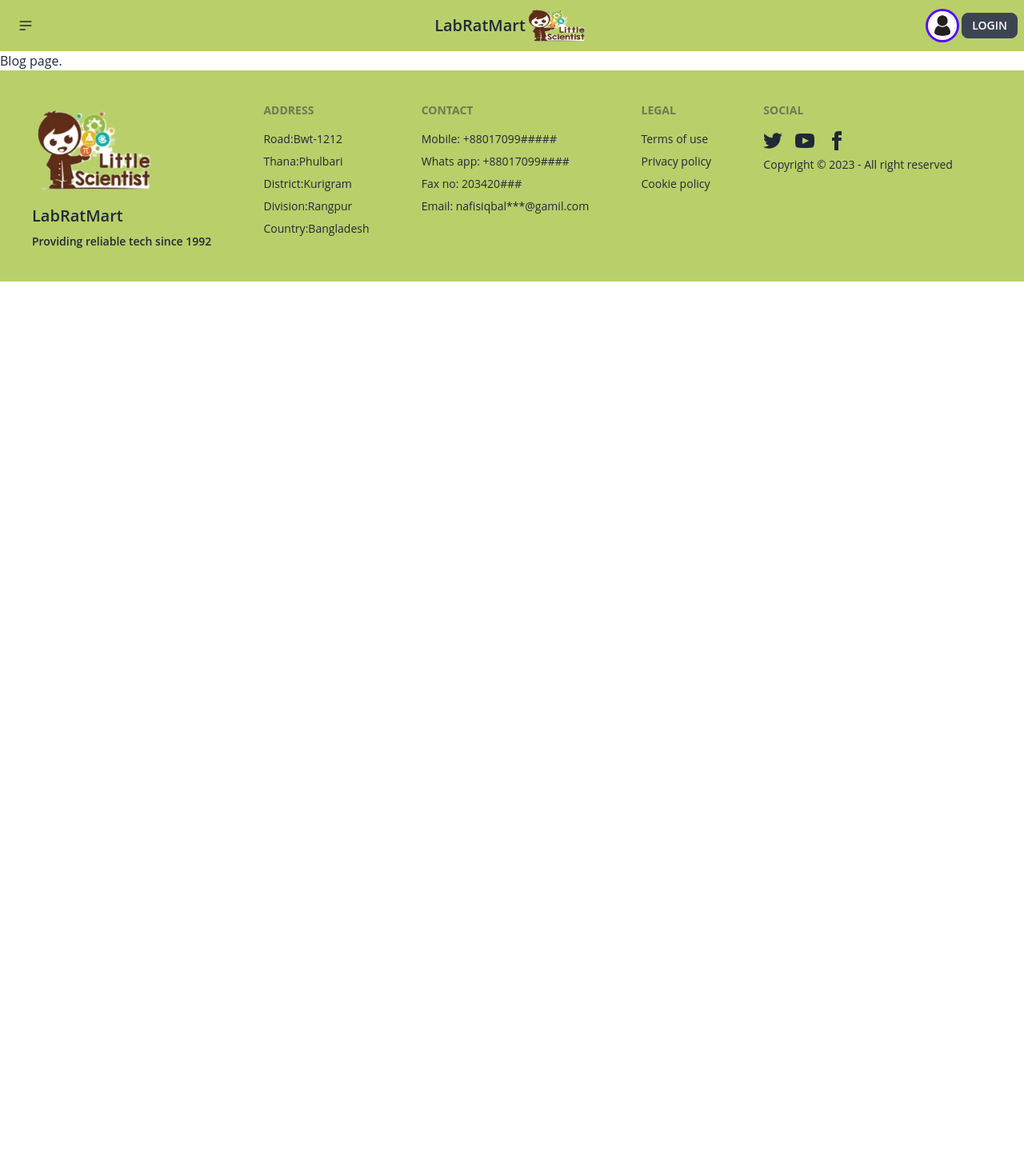
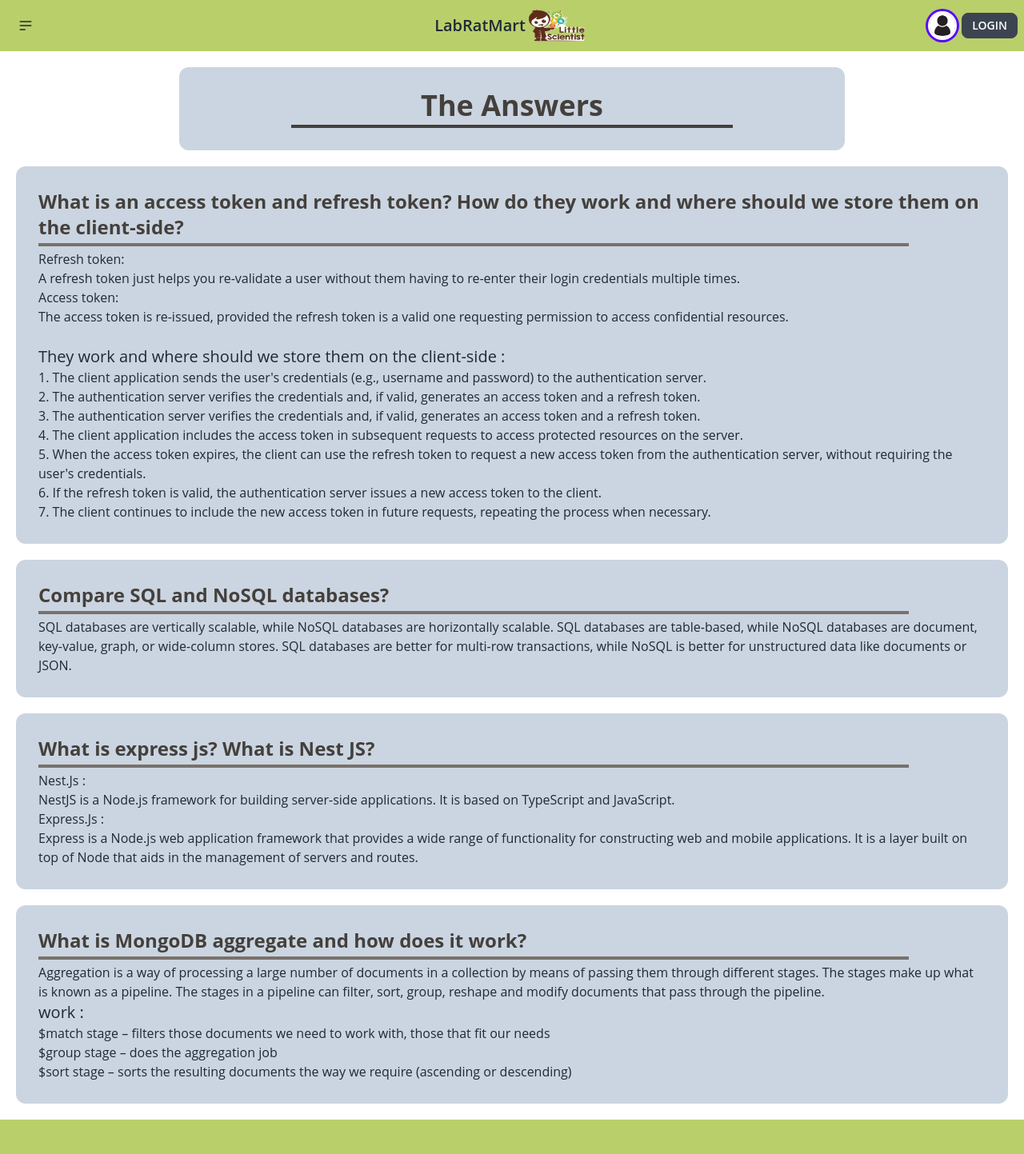
Before and after one commit to NafisOfficial/LabRatMart, a React (Vite) app: page /blogs in a window 1280 px wide. Shown: the top 1443 px of the page at 80% size. Before the commit the page ends 800 px from the top, so only its background shows below. Built offline with nearby package versions, Linux system fonts and the light colour scheme; no server answers.

Commit message:
project done

```diff
--- a/src/Component/Addtoys/Addtoy.jsx
+++ b/src/Component/Addtoys/Addtoy.jsx
@@ -27,7 +27,7 @@ useTitle('AddToy')
 
         const productDetails={productName,photoUrl,sellerName,sellerEmail,category,price,rating,quantity,description};
 
-        fetch('http://localhost:5000/user-submit-toy-details',{
+        fetch('https://toy-server-nafisofficial.vercel.app/user-submit-toy-details',{
             method: "POST",
             headers:{
                 'Content-Type': 'application/json'
--- a/src/Component/Alltoys/Alltoys.jsx
+++ b/src/Component/Alltoys/Alltoys.jsx
@@ -13,7 +13,7 @@ const Alltoys = () => {
     const [Alldata,setAlldatas] = useState([])
 
     useEffect(()=>{
-        fetch('http://localhost:5000/user-submit-toy-details')
+        fetch('https://toy-server-nafisofficial.vercel.app/user-submit-toy-details')
         .then(res=>res.json())
         .then(data=>setAlldatas(data))
     },[])
--- a/src/Component/Blog/Blog.jsx
+++ b/src/Component/Blog/Blog.jsx
@@ -5,8 +5,74 @@ const Blog = () => {
     useTitle('Blog')
     return (
         <div>
-            Blog page.
-        </div>
+           <div className="my-5 md:mx-56 md:p-7 bg-slate-300 rounded-xl">
+        <h1 className="text-4xl font-bold text-center text-stone-700">
+          The Answers
+        </h1>
+        <hr className="mt-1 border-2 md:mx-28 border-stone-700 " />
+      </div>
+
+      <div className="my-5 md:mx-5 p-7 bg-slate-300 rounded-xl">
+        <h1 className="text-2xl font-bold text-stone-700">
+        What is an access token and refresh token? How do they work and where should we store them on the client-side?
+        </h1>
+        <hr className="my-1 border-2 md:mr-24 border-stone-500" />
+        <p>
+        Refresh token:
+          <br />
+          A refresh token just helps you re-validate a user without them having to re-enter their login credentials multiple times. <br />
+          Access token: <br />
+          The access token is re-issued, provided the refresh token is a valid one requesting permission to access confidential resources.
+        </p>
+        <br />
+        <h1 className='text-xl font-medium'> They work and where should we store them on the client-side :</h1>
+        <p>1. The client application sends the user's credentials (e.g., username and password) to the authentication server.</p>
+        <p>2. The authentication server verifies the credentials and, if valid, generates an access token and a refresh token.</p>
+        <p>3. The authentication server verifies the credentials and, if valid, generates an access token and a refresh token.</p>
+        <p>4. The client application includes the access token in subsequent requests to access protected resources on the server. </p>
+       <p>5. When the access token expires, the client can use the refresh token to request a new access token from the authentication server, without requiring the user's credentials.</p>
+      <p>6. If the refresh token is valid, the authentication server issues a new access token to the client.</p>
+
+      <p>7. The client continues to include the new access token in future requests, repeating the process when necessary.</p>
+
+
+      </div>
+      <div className="my-5 md:mx-5 p-7 bg-slate-300 rounded-xl">
+        <h1 className="text-2xl font-bold text-stone-700">
+        Compare SQL and NoSQL databases?
+        </h1>
+        <hr className="my-1 border-2 md:mr-24 border-stone-500" />
+        <p>
+        SQL databases are vertically scalable, while NoSQL databases are horizontally scalable. SQL databases are table-based, while NoSQL databases are document, key-value, graph, or wide-column stores. SQL databases are better for multi-row transactions, while NoSQL is better for unstructured data like documents or JSON.
+        </p>
+      </div>
+      <div className="my-5 md:mx-5 p-7 bg-slate-300 rounded-xl">
+        <h1 className="text-2xl font-bold text-stone-700">
+        What is express js? What is Nest JS?
+        </h1>
+        <hr className="my-1 border-2 md:mr-24 border-stone-500" />
+        <p>
+          Nest.Js :
+          <br />
+          NestJS is a Node.js framework for building server-side applications. It is based on TypeScript and JavaScript. <br />
+Express.Js : <br />
+Express is a Node.js web application framework that provides a wide range of functionality for constructing web and mobile applications. It is a layer built on top of Node that aids in the management of servers and routes.
+        </p>
+      </div>
+      <div className="my-5 md:mx-5 p-7 bg-slate-300 rounded-xl">
+        <h1 className="text-2xl font-bold text-stone-700">
+        What is MongoDB aggregate and how does it work?
+        </h1>
+        <hr className="my-1 border-2 md:mr-24 border-stone-500" />
+        <p>
+        Aggregation is a way of processing a large number of documents in a collection by means of passing them through different stages. The stages make up what is known as a pipeline. The stages in a pipeline can filter, sort, group, reshape and modify documents that pass through the pipeline.
+        </p>
+        <h1 className='text-xl font-medium'>work :</h1>
+        <p>$match stage – filters those documents we need to work with, those that fit our needs <br />
+        $group stage – does the aggregation job <br />
+         $sort  stage – sorts the resulting documents the way we require (ascending or descending)</p>
+      </div>
+      </div>
     );
 };
 
--- a/src/Component/Homepage/Home/Home.jsx
+++ b/src/Component/Homepage/Home/Home.jsx
@@ -14,7 +14,7 @@ const Home = () => {
     const [Alldata, setAlldatas] = useState([])
 
     useEffect(() => {
-        fetch('http://localhost:5000/user-submit-toy-details')
+        fetch('https://toy-server-nafisofficial.vercel.app/user-submit-toy-details')
             .then(res => res.json())
             .then(data => setAlldatas(data))
     }, [])
--- a/src/Component/Mytoys/Mytoys.jsx
+++ b/src/Component/Mytoys/Mytoys.jsx
@@ -13,7 +13,7 @@ const Mytoys = () => {
     const [Alldata, setAlldatas] = useState([])
 
     useEffect(() => {
-        fetch('http://localhost:5000/user-submit-toy-details')
+        fetch('https://toy-server-nafisofficial.vercel.app/user-submit-toy-details')
             .then(res => res.json())
             .then(data => setAlldatas(data))
     }, [])
@@ -41,7 +41,7 @@ const Mytoys = () => {
             confirmButtonText: 'Yes, delete it!'
           }).then((result) => {
             if (result.isConfirmed) {
-                fetch(`http://localhost:5000/user-submit-toy-details/${_id}`, {
+                fetch(`https://toy-server-nafisofficial.vercel.app/user-submit-toy-details/${_id}`, {
                             method: 'DELETE'
                         })
                         .then(res=> res.json())
--- a/src/Component/Update/Update.jsx
+++ b/src/Component/Update/Update.jsx
@@ -16,7 +16,7 @@ const Update = () => {
         const description = form.description.value;
         console.log(quantity, price, description);
         const updatedtoy = { quantity, price, description };
-        fetch(`http://localhost:5000/user-submit-toy-details/${_id}`, {
+        fetch(`https://toy-server-nafisofficial.vercel.app/user-submit-toy-details/${_id}`, {
             method: 'PATCH',
             headers: {
             'content-type': 'application/json'
--- a/src/main.jsx
+++ b/src/main.jsx
@@ -60,12 +60,12 @@ const router = createBrowserRouter([
       {
         path:"/view-details/:id",
         element:<Privateroute><ViewDetails></ViewDetails></Privateroute>,
-        loader:({params})=>fetch(`http://localhost:5000/user-submit-toy-details/${params.id}`)
+        loader:({params})=>fetch(`https://toy-server-nafisofficial.vercel.app/user-submit-toy-details/${params.id}`)
       },
       {
         path:"/update/:id",
         element:<Privateroute><Update/></Privateroute>,
-        loader:({params})=>fetch(`http://localhost:5000/user-submit-toy-details/${params.id}`)
+        loader:({params})=>fetch(`https://toy-server-nafisofficial.vercel.app/user-submit-toy-details/${params.id}`)
       },
     ]
   },
```
